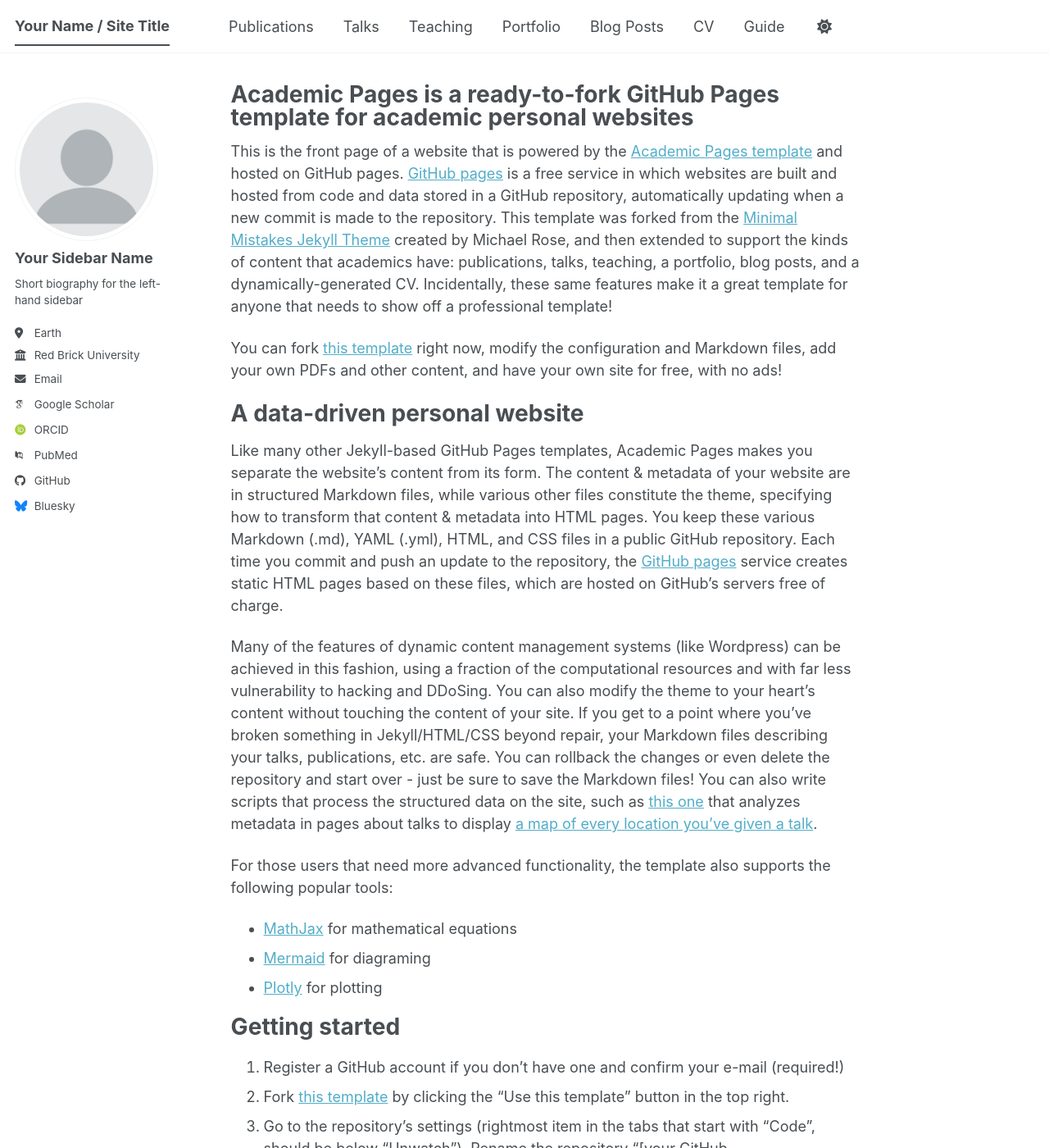
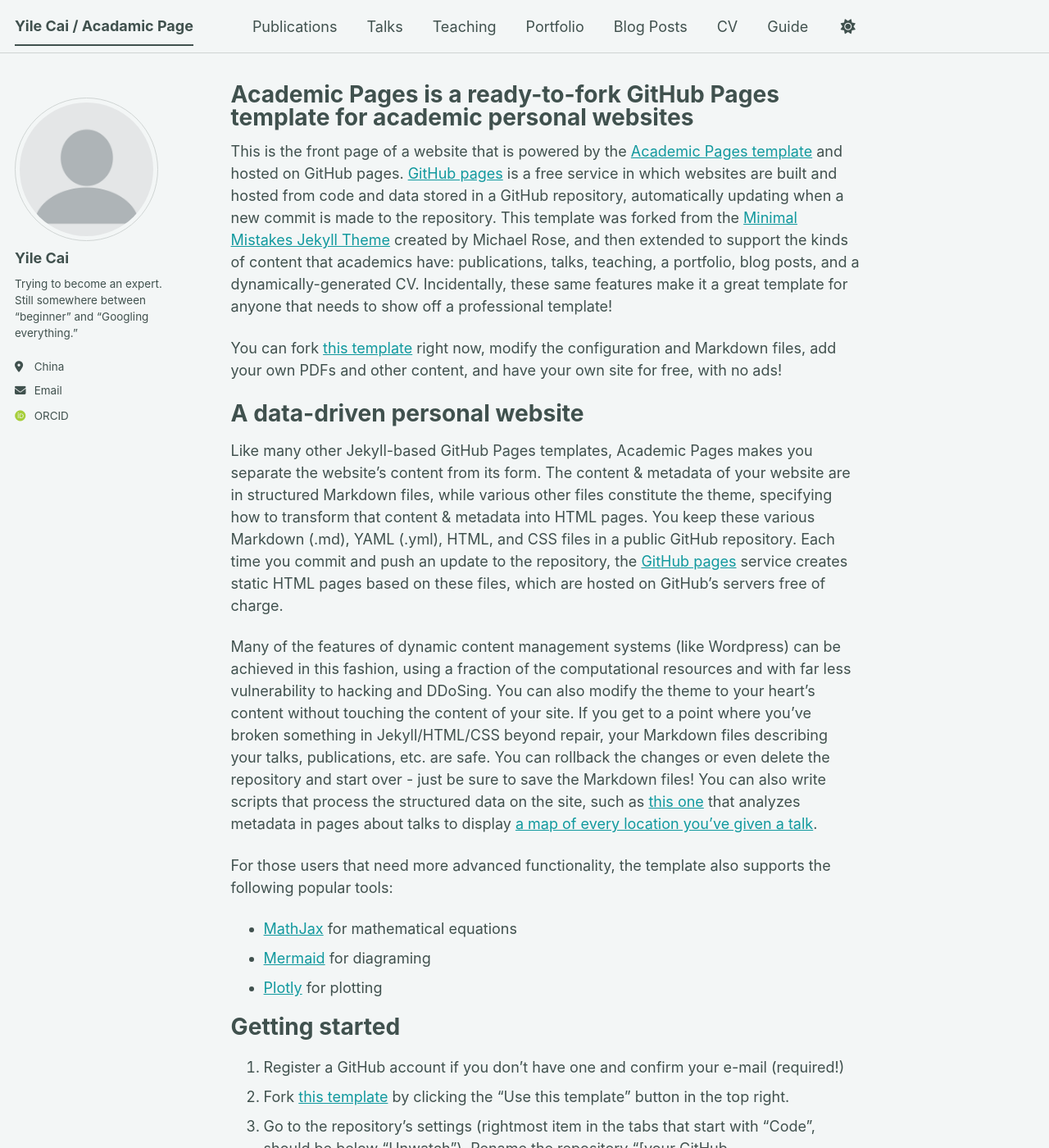
Before and after one commit to Keria04/Keria04.github.io, a Jekyll site: the page built from _pages/about.md, in a window 1280 px wide and 1400 px high. Shown: the whole window at 82% size. Built offline with Jekyll 4.4.1, drawn with Linux system fonts in a browser that asks for light colours; some web fonts are replaced; a script bundle is joined from its source files by our own code; library files that are not in the unit come from our copies; some of the changed text lies outside the part shown.

Commit message:
Update _config.yml

```diff
--- a/_config.yml
+++ b/_config.yml
@@ -8,11 +8,11 @@
 
 # Basic Site Settings
 locale                   : "en-US"
-site_theme               : "default" # The available themes options are "default", "air", "sunrise", "mint", "dirt" and "contrast"
-title                    : "Your Name / Site Title"
+site_theme               : "mint" # The available themes options are "default", "air", "sunrise", "mint", "dirt" and "contrast"
+title                    : "Yile Cai / Acadamic Page"
 title_separator          : "-"
-name                     : &name "Your Name"
-description              : &description "Your Name's academic portfolio"   # Update this with a general description of your site, this is the default if not overridden by a page
+name                     : &name "Yile Cai"
+description              : &description "I am currently an undergraduate student at South China University of Technology, majoring in Software Engineering and Business Administration (dual degree program)."   # Update this with a general description of your site, this is the default if not overridden by a page
 url                      : https://Keria04.github.io # The base hostname & protocol for your site e.g. "https://[your GitHub username].github.io",
                                                            # or if you already have some other page hosted on Github then use "https://[your GitHub username].github.io/[Your Repo Name]"
 baseurl                  : "" # the subpath of your site, e.g. "/blog"
@@ -24,24 +24,24 @@ repository               : "Keria04/Keria04.github.io"
 author:
   # Biographic information
   avatar           : "profile.png"
-  name             : "Your Sidebar Name"
+  name             : "Yile Cai"
   pronouns         : # example: "she/her"
-  bio              : "Short biography for the left-hand sidebar"
-  location         : "Earth"
-  employer         : "Red Brick University"
+  bio              : "Trying to become an expert. Still somewhere between “beginner” and “Googling everything.”"
+  location         : "China"
+  employer         :
   uri              : # URL
-  email            : "none@example.org"
+  email            : "yilec5859@gmail.com"
 
   # Academic websites
   academia         : # URL
   arxiv            : # URL - Update with the correct link to your profile
-  googlescholar    : "https://scholar.google.com/citations?user=PS_CX0AAAAAJ"
+  googlescholar    :
   inspire-hep      : # URL
   impactstory      : # URL
   orcid            : "https://orcid.org/yourorcidurl"
   semantic         : # URL
   ssrn             : # URL
-  pubmed           : "https://www.ncbi.nlm.nih.gov/pubmed/?term=john+snow"
+  pubmed           :
   researchgate     : # URL
   scopus           : # URL
   zotero           : # URL
@@ -51,13 +51,13 @@ author:
   bitbucket        : # Username - Update with your username on the site
   codepen          : # Username
   dribbble         : # Username
-  github           : "academicpages"
+  github           :
   kaggle           : # Username
   stackoverflow    : # User number or user number and name (i.e., use "1" or "1/jeff-atwood")
 
   # Social media
   artstation       : # Username
-  bluesky          : "bsky.app" # Replace this with you Bluesky username
+  bluesky          :
   facebook         : # Username
   flickr           : # Username
   foursquare       : # Username
```
